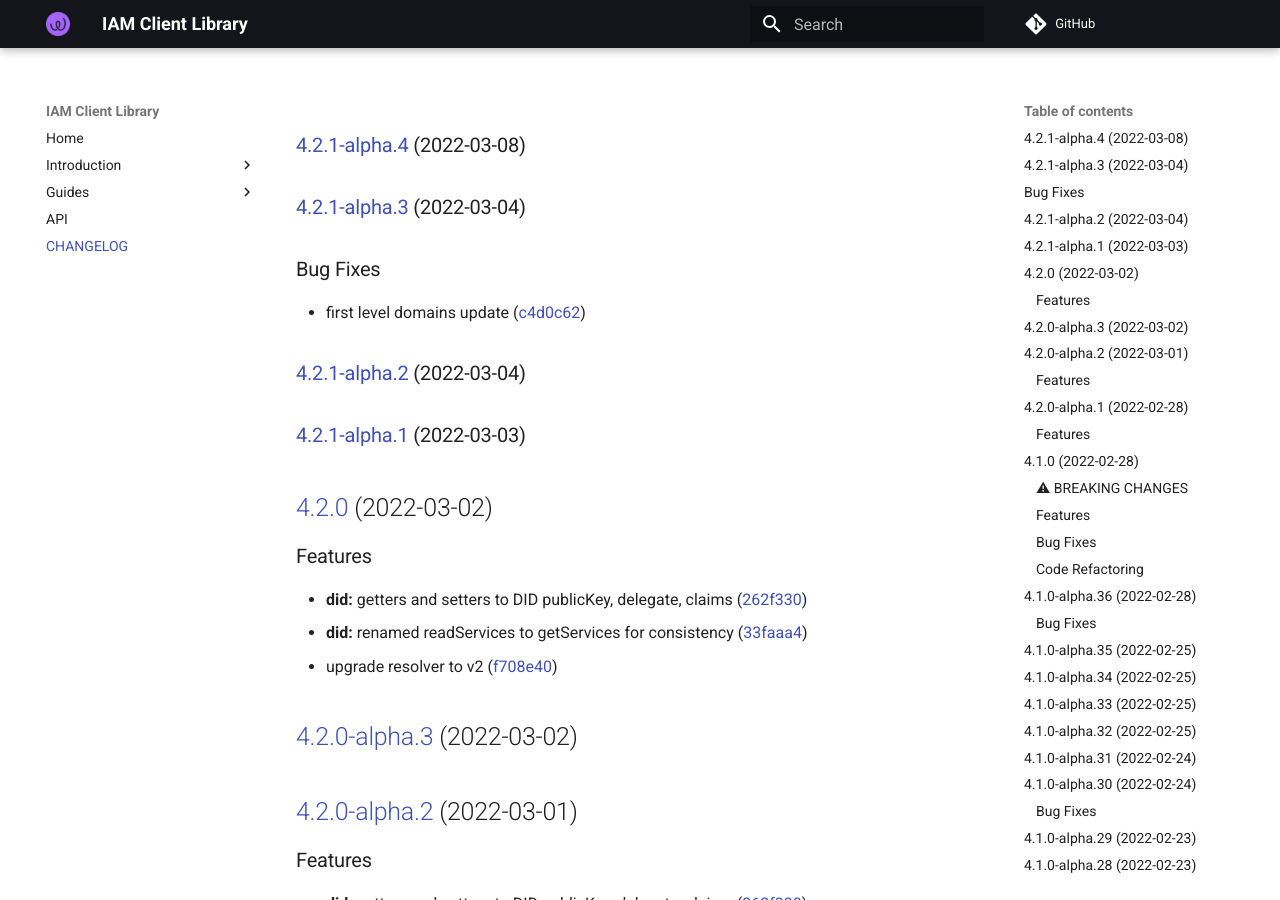
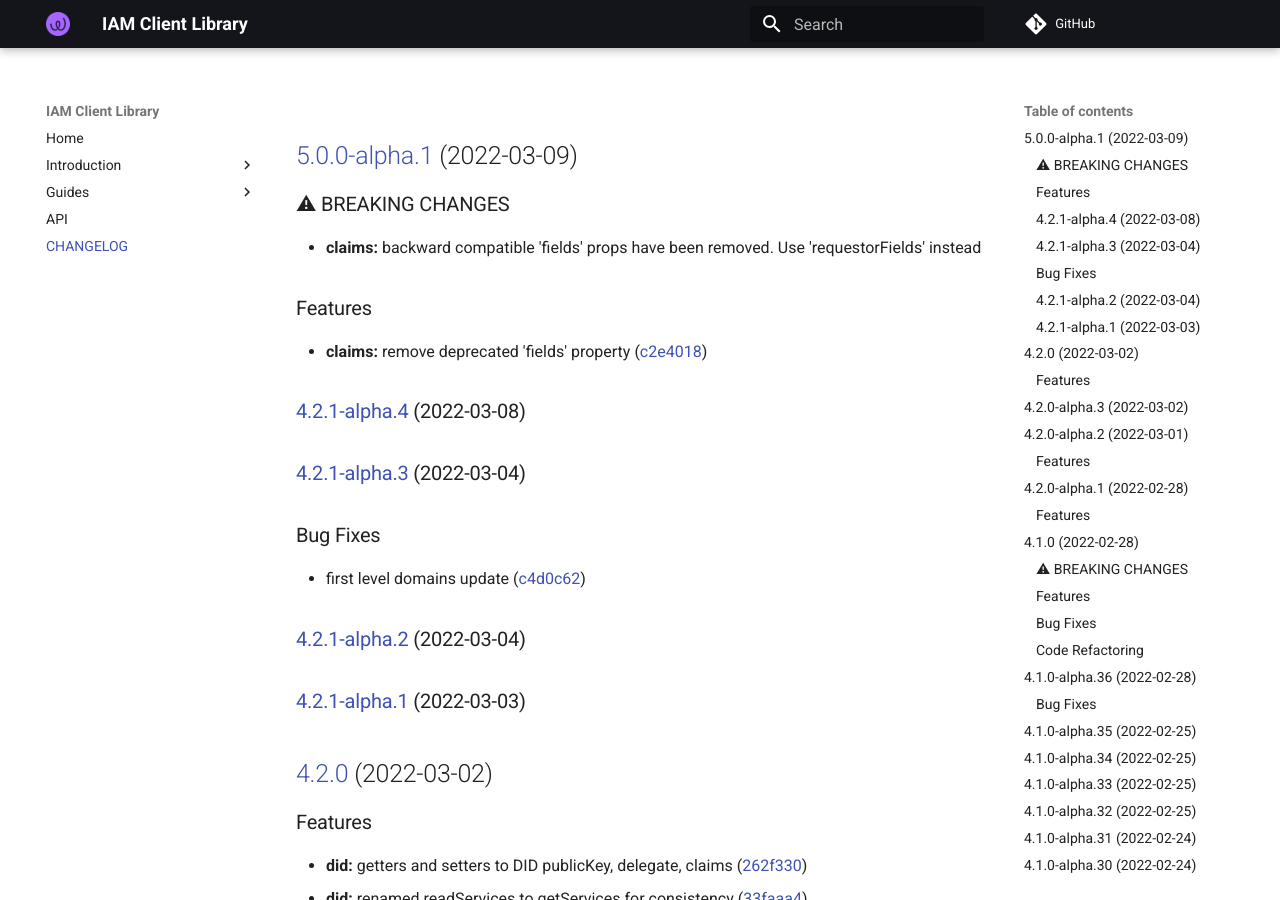
Before and after one commit to energywebfoundation/iam-client-lib, an MkDocs documentation site: the page built from docs/CHANGELOG.md, in a window 1280 px wide and 900 px high. Built offline with MkDocs 1.6.1 and Material for MkDocs 9.7.7, drawn with Linux system fonts in a browser that asks for light colours; comment, search, counter and statistics services are not loaded.

Commit message:
chore(release): 5.0.0-alpha.1 [skip ci]
## [5.0.0-alpha.1](https://github.com/energywebfoundation/iam-client-lib/compare/v4.2.1-alpha.4...v5.0.0-alpha.1) (2022-03-09)

### ⚠ BREAKING CHANGES

* **claims:** backward compatible 'fields' props have been removed. Use 'requestorFields' instead

### Features

* **claims:** remove deprecated 'fields' property ([c2e4018](https://github.com/energywebfoundation/iam-client-lib/commit/c2e401818212e6dcf2e9f2807c1e70f310e3ed4a))

```diff
--- a/docs/CHANGELOG.md
+++ b/docs/CHANGELOG.md
@@ -1,3 +1,14 @@
+## [5.0.0-alpha.1](https://github.com/energywebfoundation/iam-client-lib/compare/v4.2.1-alpha.4...v5.0.0-alpha.1) (2022-03-09)
+
+
+### ⚠ BREAKING CHANGES
+
+* **claims:** backward compatible 'fields' props have been removed. Use 'requestorFields' instead
+
+### Features
+
+* **claims:** remove deprecated 'fields' property ([c2e4018](https://github.com/energywebfoundation/iam-client-lib/commit/c2e401818212e6dcf2e9f2807c1e70f310e3ed4a))
+
 ### [4.2.1-alpha.4](https://github.com/energywebfoundation/iam-client-lib/compare/v4.2.1-alpha.3...v4.2.1-alpha.4) (2022-03-08)
 
 ### [4.2.1-alpha.3](https://github.com/energywebfoundation/iam-client-lib/compare/v4.2.1-alpha.2...v4.2.1-alpha.3) (2022-03-04)
--- a/package.json
+++ b/package.json
@@ -1,6 +1,6 @@
 {
   "name": "iam-client-lib",
-  "version": "4.2.1-alpha.4",
+  "version": "5.0.0-alpha.1",
   "description": "Library for Decentralized Identity and Access Management",
   "main": "dist/index.js",
   "module": "dist/index.esm.js",
```
